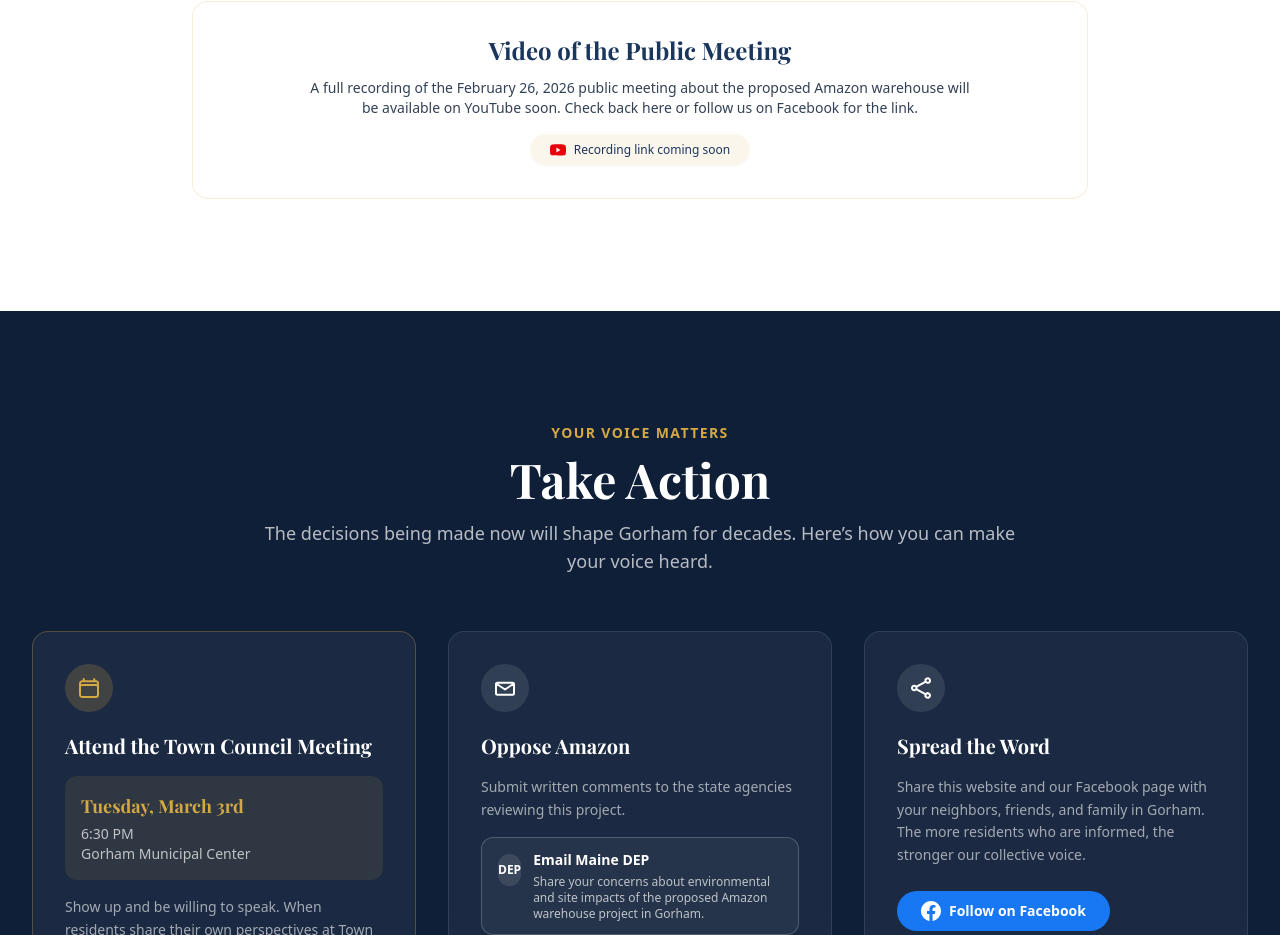
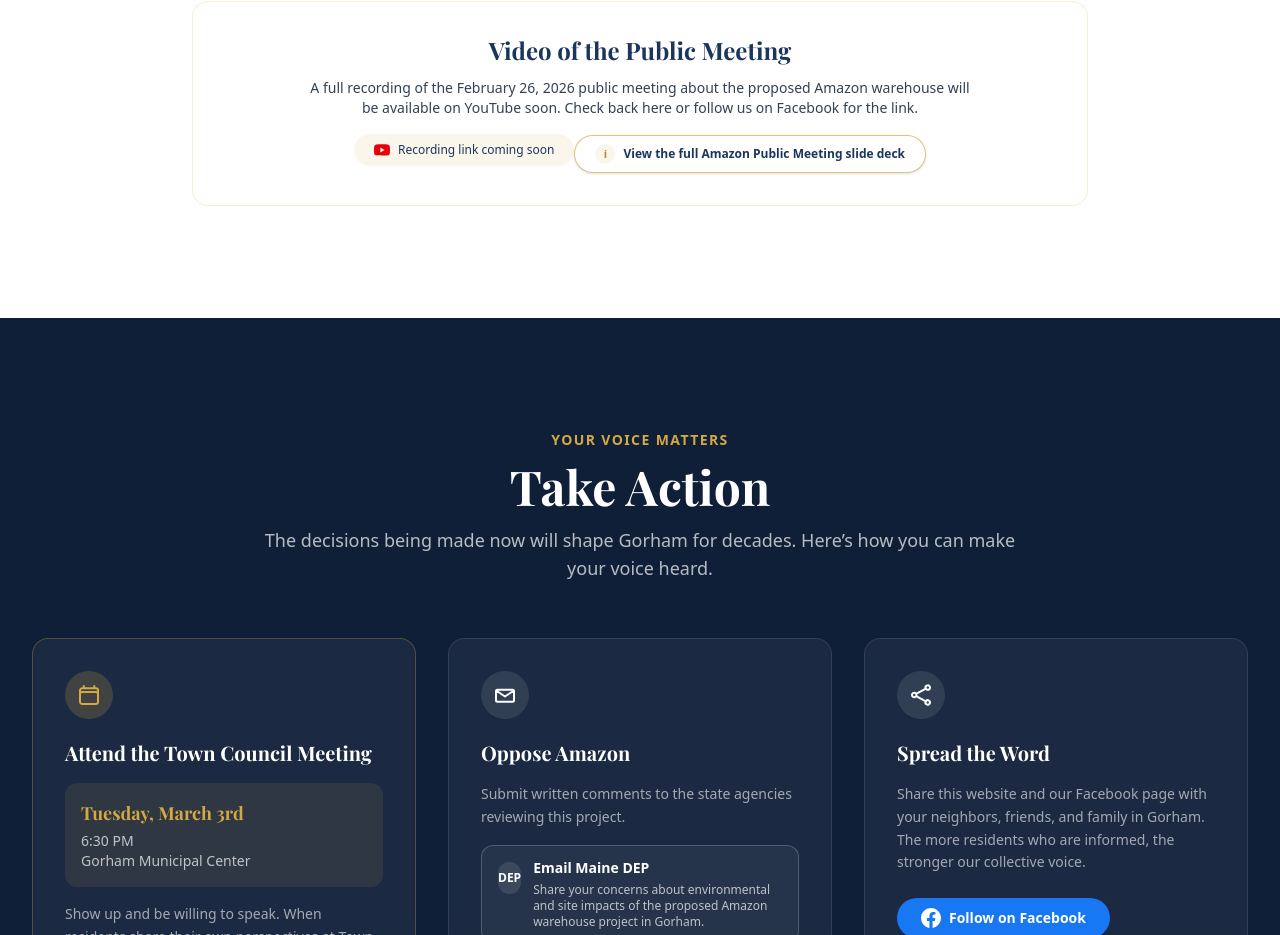
Before and after one commit to trislit/GorhamUnitedsite, a Next.js app: page / in a window 1280 px wide. Shown: the part 1220-2155 px from the top of the page. Built offline with nearby package versions, Linux system fonts and the light colour scheme; a web font is replaced by a local one.

Commit message:
Update About.tsx

```diff
--- a/src/components/About.tsx
+++ b/src/components/About.tsx
@@ -59,6 +59,17 @@
             </svg>
             <span>Recording link coming soon</span>
           </div>
+          <a
+            href="https://docs.google.com/presentation/d/1t3G9pAMMzj61A3MGGQyjZxXG4bNpD7oxszJMlPMDlwc/edit"
+            target="_blank"
+            rel="noopener noreferrer"
+            className="mt-4 inline-flex items-center justify-center rounded-full border border-gold/70 bg-white px-5 py-2 text-xs font-semibold text-navy shadow-sm transition-all hover:bg-gold hover:text-navy-dark hover:shadow-md"
+          >
+            <span className="mr-2 inline-flex h-5 w-5 items-center justify-center rounded-full bg-gold/10 text-[11px] font-bold text-gold-dark">
+              i
+            </span>
+            <span>View the full Amazon Public Meeting slide deck</span>
+          </a>
         </div>
       </div>
     </section>
```
